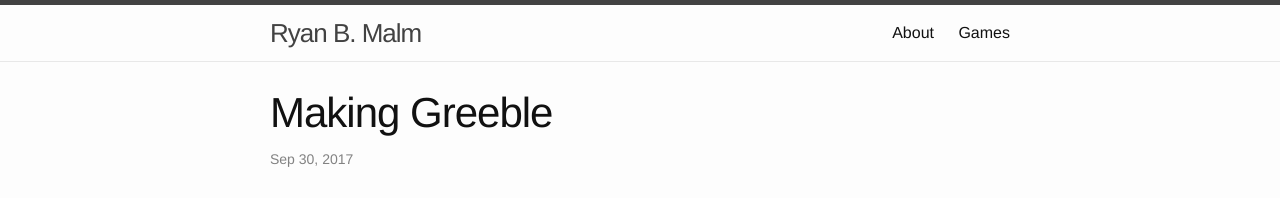
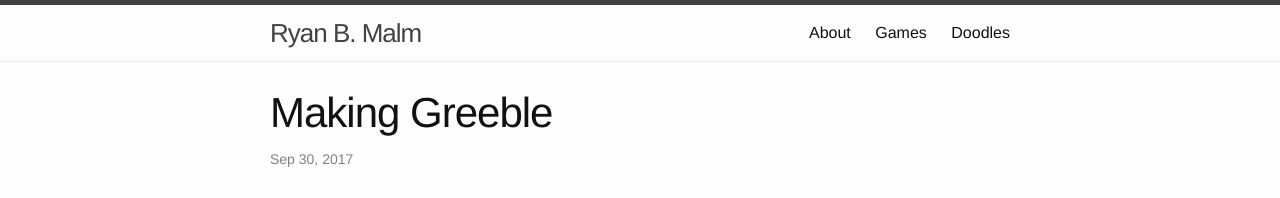
Before and after one commit to Rybar/rybar.github.io, a Jekyll site: the page built from _posts/2017-09-30-JS13k_2017_postmortem.markdown, in a window 1280 px wide and 900 px high. Shown: the top 198 px of the window. Built offline with Jekyll 4.4.1, drawn with Linux system fonts in a browser that asks for light colours.

Commit message:
add pages link

```diff
--- a/_includes/header.html
+++ b/_includes/header.html
@@ -19,6 +19,7 @@
           <a class="page-link" href="{{ my_page.url | prepend: site.baseurl }}">{{ my_page.title }}</a>
           {% endif %}
         {% endfor %}
+          <a class="page-link" href="/lab">Doodles</a>
       </div>
     </nav>
 
```
Also changed, not shown: 1 other file.
